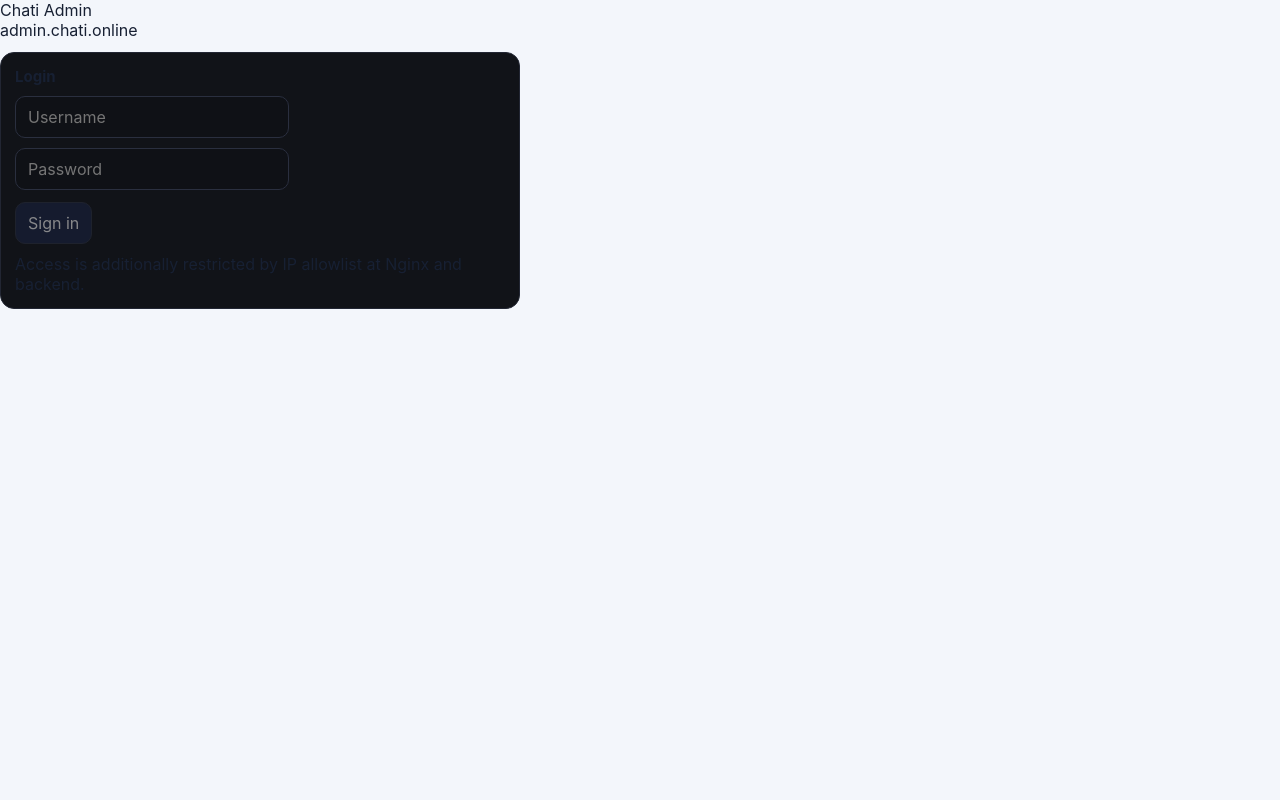
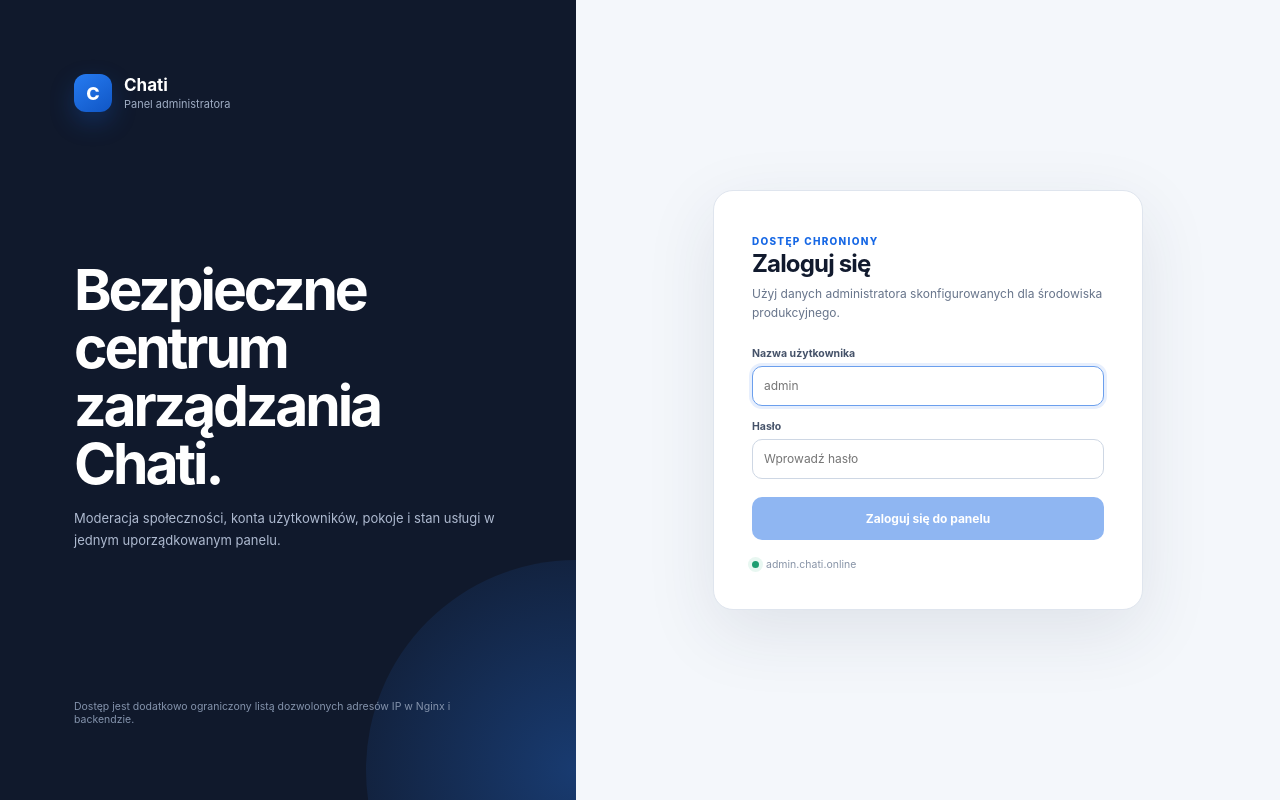
Before and after one commit to 0stoya/CB, a React (Vite) app in the folder admin-frontend/: page / in a window 1280 px wide. Built offline with nearby package versions, Linux system fonts and the light colour scheme; no server answers.

Commit message:
Polish admin login experience

```diff
--- a/admin-frontend/src/pages/Login.tsx
+++ b/admin-frontend/src/pages/Login.tsx
@@ -1,70 +1,78 @@
 import React, { useState } from "react";
 import { api } from "../api";
-import { Card } from "../components/Card";
-import { Button } from "../components/Button";
-import { Input } from "../components/Input";
 
-export default function Login(props: { onLoggedIn: () => void }) {
+export default function Login({ onLoggedIn }: { onLoggedIn: () => void }) {
   const [username, setUsername] = useState("");
   const [password, setPassword] = useState("");
   const [busy, setBusy] = useState(false);
-  const [err, setErr] = useState<string | null>(null);
+  const [error, setError] = useState<string | null>(null);
 
-  async function submit(e: React.FormEvent) {
-    e.preventDefault();
-    setErr(null);
+  async function submit(event: React.FormEvent) {
+    event.preventDefault();
+    setError(null);
     setBusy(true);
     try {
       await api.login(username.trim(), password);
-      props.onLoggedIn();
-    } catch (e: any) {
-      setErr(e?.message || "Login failed");
+      onLoggedIn();
+    } catch (caught) {
+      setError(caught instanceof Error ? caught.message : "Nie udało się zalogować.");
     } finally {
       setBusy(false);
     }
   }
 
   return (
-    <div className="container" style={{ maxWidth: 520 }}>
-      <div className="row" style={{ marginBottom: 12 }}>
-        <div className="h1">Chati Admin</div>
-        <div className="muted">admin.chati.online</div>
+    <main className="admin-login-page">
+      <section className="admin-login-aside" aria-label="Chati Admin">
+        <div className="admin-login-brand">
+          <div className="admin-brand-mark" aria-hidden="true">C</div>
+          <div><strong>Chati</strong><span>Panel administratora</span></div>
         </div>
+        <div className="admin-login-copy">
+          <h1>Bezpieczne centrum zarządzania Chati.</h1>
+          <p>Moderacja społeczności, konta użytkowników, pokoje i stan usługi w jednym uporządkowanym panelu.</p>
+        </div>
+        <div className="admin-login-security">Dostęp jest dodatkowo ograniczony listą dozwolonych adresów IP w Nginx i backendzie.</div>
+      </section>
 
-      <Card title="Login">
-        <form onSubmit={submit}>
-          <div className="row">
-            <Input
-              placeholder="Username"
+      <section className="admin-login-main">
+        <div className="admin-login-card">
+          <span className="admin-eyebrow">Dostęp chroniony</span>
+          <h2>Zaloguj się</h2>
+          <p>Użyj danych administratora skonfigurowanych dla środowiska produkcyjnego.</p>
+          {error && <div className="admin-notice admin-notice-error" role="alert">{error}</div>}
+          <form onSubmit={submit} style={{ marginTop: error ? 16 : 0 }}>
+            <div className="admin-form-group">
+              <label htmlFor="admin-username">Nazwa użytkownika</label>
+              <input
+                id="admin-username"
+                className="admin-field"
                 value={username}
-              onChange={(e) => setUsername(e.target.value)}
+                onChange={(event) => setUsername(event.target.value)}
                 autoComplete="username"
-              style={{ flex: 1, minWidth: 220 }}
+                placeholder="admin"
+                autoFocus
               />
             </div>
-          <div className="row" style={{ marginTop: 10 }}>
-            <Input
-              placeholder="Password"
+            <div className="admin-form-group">
+              <label htmlFor="admin-password">Hasło</label>
+              <input
+                id="admin-password"
+                className="admin-field"
                 type="password"
                 value={password}
-              onChange={(e) => setPassword(e.target.value)}
+                onChange={(event) => setPassword(event.target.value)}
                 autoComplete="current-password"
-              style={{ flex: 1, minWidth: 220 }}
+                placeholder="Wprowadź hasło"
               />
             </div>
-
-          <div className="row" style={{ marginTop: 12 }}>
-            <Button variant="primary" type="submit" disabled={busy || !username.trim() || !password}>
-              {busy ? "Signing in…" : "Sign in"}
-            </Button>
+            <button className="admin-button admin-login-submit" type="submit" disabled={busy || !username.trim() || !password}>
+              {busy ? <><span className="admin-spinner"/>Logowanie…</> : "Zaloguj się do panelu"}
+            </button>
+          </form>
+          <div className="admin-login-domain">admin.chati.online</div>
         </div>
-
-          {err && <div className="toast">{err}</div>}
-          <div className="muted" style={{ marginTop: 10 }}>
-            Access is additionally restricted by IP allowlist at Nginx and backend.
-          </div>
-        </form>
-      </Card>
-    </div>
+      </section>
+    </main>
   );
 }
```
Lines whose indentation alone changed are shown as unchanged.
